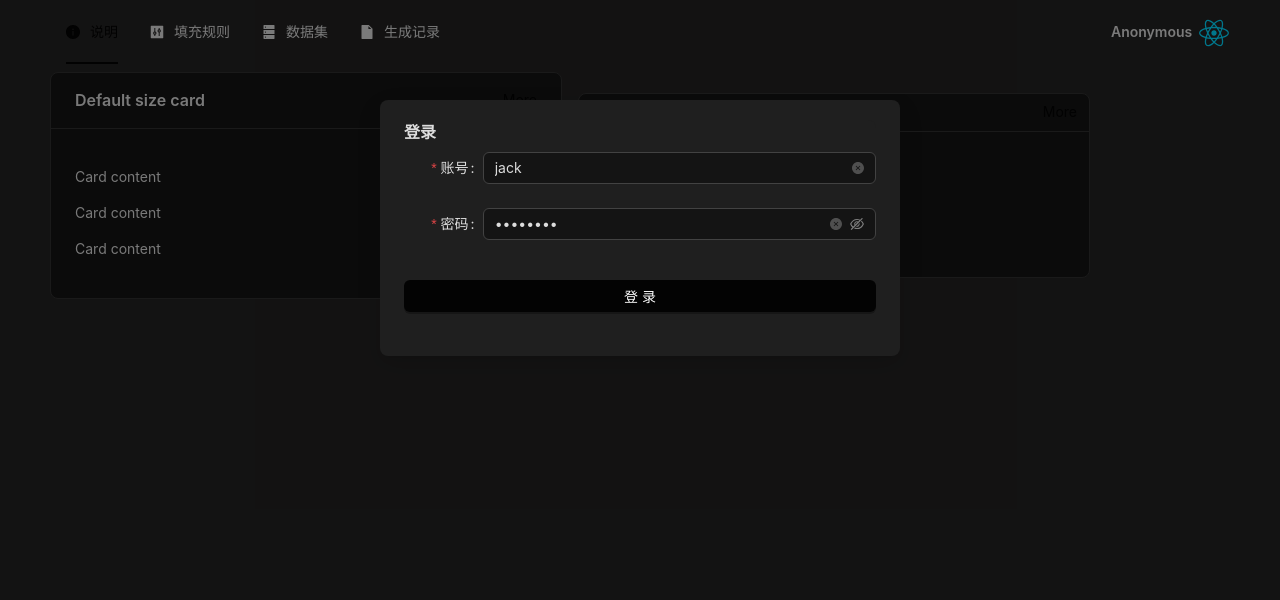
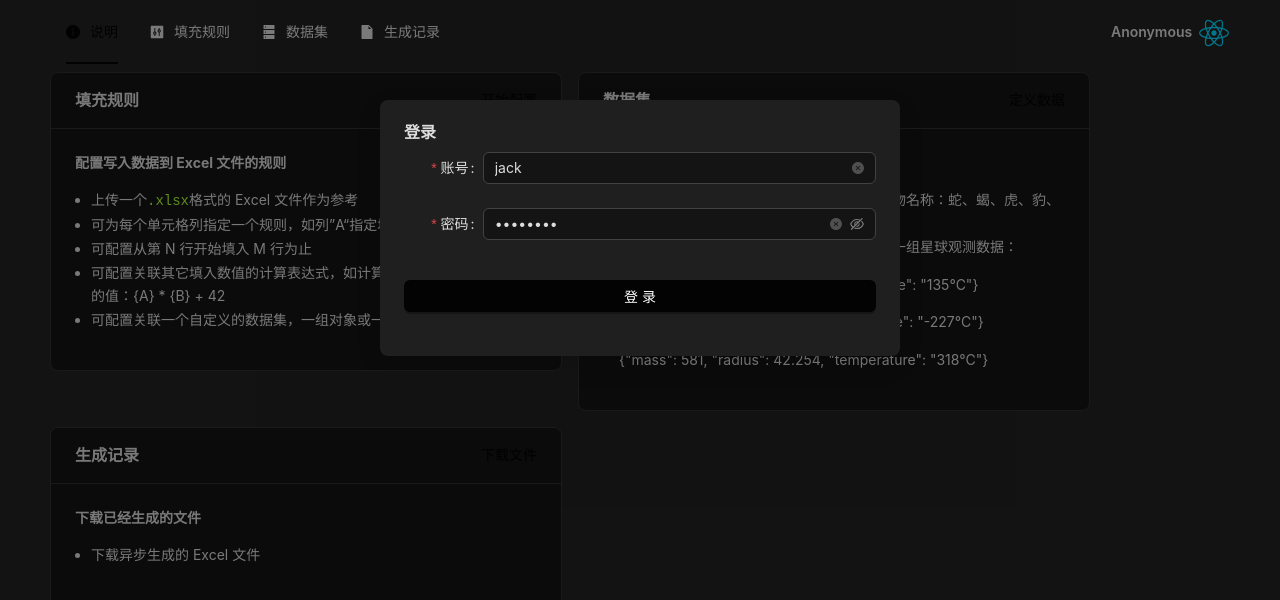
Before and after one commit to StilleMenschen/fillexcel-front, a React (Vite) app: page / in a window 1280 px wide. Shown: the top 600 px of the page. Built offline with nearby package versions, Linux system fonts and the light colour scheme.

Commit message:
feat: 必要的说明？

```diff
--- a/index.html
+++ b/index.html
@@ -4,7 +4,8 @@
     <meta charset="UTF-8" />
     <link rel="icon" type="image/svg+xml" href="/vite.svg" />
     <meta name="viewport" content="width=device-width, initial-scale=1.0" />
-    <title>Vite + React + TS</title>
+    <meta name="description" content="Vite + React + TS">
+    <title>自定义填入数据至Excel</title>
   </head>
   <body>
     <div id="root" class="a-hundred-percent-height"></div>
--- a/src/components/column-rule/column-rule-list.tsx
+++ b/src/components/column-rule/column-rule-list.tsx
@@ -140,7 +140,7 @@ function ColumnRuleList() {
                         />
                         <Table.Column<ColumnRule> title="更新于" dataIndex="updated_at" key="updated_at" />
                         <Table.Column<ColumnRule>
-                            title="操作"
+                            title="编辑"
                             key="operation"
                             fixed="right"
                             width={140}
--- a/src/components/data-set/data-set-list.tsx
+++ b/src/components/data-set/data-set-list.tsx
@@ -116,7 +116,7 @@ function DataSetList() {
                 />
                 <Table.Column<DataSet> title="更新于" dataIndex="updated_at" width={172} key="updated_at" />
                 <Table.Column<DataSet>
-                    title="编辑"
+                    title="配置/编辑"
                     key="operation"
                     fixed="right"
                     width={140}
--- a/src/components/fill-rule/fill-rule-list.tsx
+++ b/src/components/fill-rule/fill-rule-list.tsx
@@ -115,7 +115,7 @@ function FillRuleList() {
                     render={(_, row) => <GenerateButton icon={true} key={row.id} requirementId={row.id} />}
                 />
                 <Table.Column<Requirement>
-                    title="编辑"
+                    title="配置/编辑"
                     key="operation"
                     fixed="right"
                     width={140}
--- /dev/null
+++ b/src/components/instructions/instructions.css
@@ -0,0 +1,7 @@
+.instructions .list {
+    padding-left: 1rem;
+}
+
+.instructions .list .list-item {
+    line-height: 1.48rem;
+}
--- a/src/components/instructions/instructions.tsx
+++ b/src/components/instructions/instructions.tsx
@@ -1,38 +1,41 @@
-import { MouseEvent } from "react";
-import { Space, Card } from "antd";
-import { message } from "../../store/feedback";
+import { Card, Space } from "antd";
+import { Link } from "react-router-dom";
+import "./instructions.css";
 
 export default function Instructions() {
-    const handleClick = (e: MouseEvent) => {
-        e.preventDefault();
-        message.info("更多...");
-    };
-
     return (
-        <Space size="middle" wrap>
-            <Card
-                title="Default size card"
-                extra={
-                    <a href="#" onClick={(e) => handleClick(e)}>
-                        More
-                    </a>
-                }
-                style={{ width: "32rem" }}>
-                <p>Card content</p>
-                <p>Card content</p>
-                <p>Card content</p>
+        <Space className="instructions" size="middle" align="start" wrap>
+            <Card title="填充规则" extra={<Link to="/fillRule">开始配置</Link>} style={{ width: "32rem" }} hoverable>
+                <strong>配置写入数据到 Excel 文件的规则</strong>
+                <ul className="list">
+                    <li className="list-item">
+                        上传一个<code style={{ color: "greenyellow" }}>.xlsx</code>格式的 Excel 文件作为参考
+                    </li>
+                    <li className="list-item">可为每个单元格列指定一个规则，如列”A“指定填入一个随机的数值</li>
+                    <li className="list-item">可配置从第 N 行开始填入 M 行为止</li>
+                    <li className="list-item">
+                        可配置关联其它填入数值的计算表达式，如计算列”A“和”C“相乘后加42的值：{"{A} * {B} + 42"}
+                    </li>
+                    <li className="list-item">可配置关联一个自定义的数据集，一组对象或一组字词</li>
+                </ul>
             </Card>
-            <Card size="small"
-                title="Small size card"
-                extra={
-                    <a href="#" onClick={(e) => handleClick(e)}>
-                        More
-                    </a>
-                }
-                style={{ width: "32rem" }}>
-                <p>Card content</p>
-                <p>Card content</p>
-                <p>Card content</p>
+            <Card title="数据集" extra={<Link to="/dataSet">定义数据</Link>} style={{ width: "32rem" }} hoverable>
+                <strong>自定义填入单元格的数据</strong>
+                <ul className="list">
+                    <li className="list-item">可配置简单的字词数组（字符串），如一组动物名称：蛇、蝎、虎、豹、鹿</li>
+                    <li className="list-item">
+                        可配置自定义字段属性对象数组（字典），如一组星球观测数据：
+                        <p>{`{"mass": 158.54, "radius": 45, "temperature": "135°C"}`}</p>
+                        <p>{`{"mass": 851.21, "radius": 78, "temperature": "-227°C"}`}</p>
+                        <p>{`{"mass": 581, "radius": 42.254, "temperature": "318°C"}`}</p>
+                    </li>
+                </ul>
+            </Card>
+            <Card title="生成记录" extra={<Link to="/fileRecord">下载文件</Link>} style={{ width: "32rem" }} hoverable>
+                <strong>下载已经生成的文件</strong>
+                <ul className="list">
+                    <li className="list-item">下载异步生成的 Excel 文件</li>
+                </ul>
             </Card>
         </Space>
     );
```
